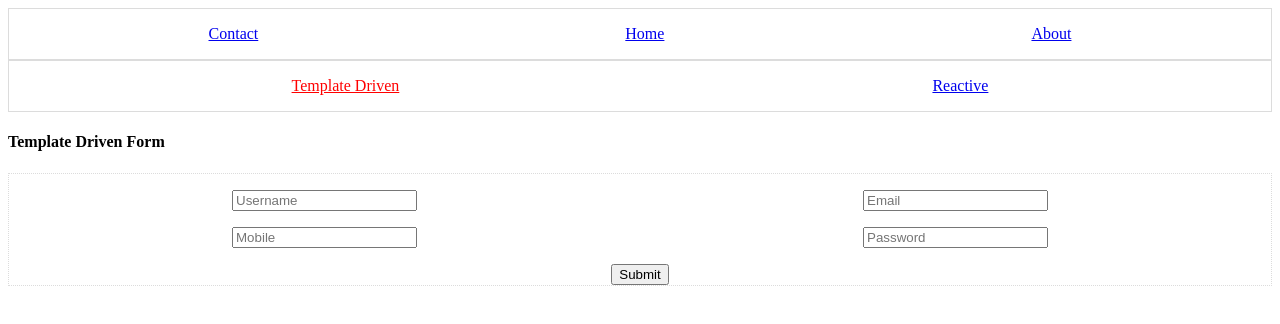
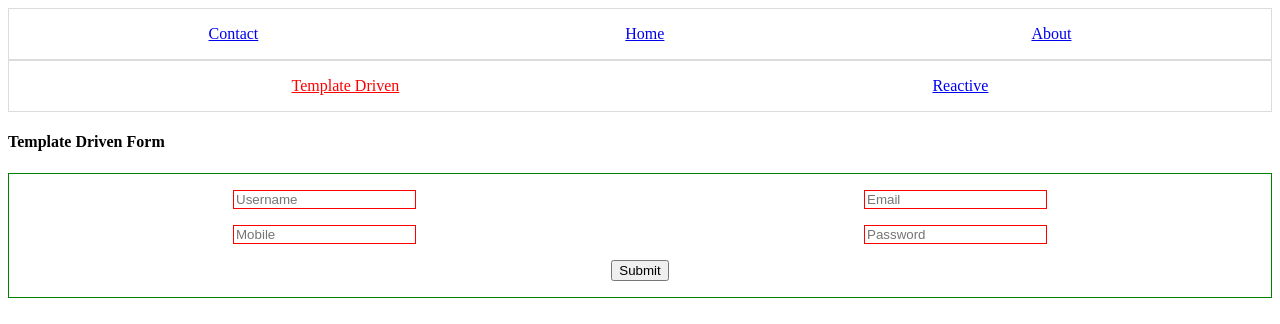
Before and after one commit to aniruddhha/angular, an Angular app in the folder ang-app/: page /tmp in a window 1280 px wide. Shown: the top 324 px of the page. Built offline with nearby package versions, Linux system fonts and the light colour scheme.

Commit message:
validation : control and form level validation

```diff
--- a/ang-app/src/app/temp-from/temp-from.component.css
+++ b/ang-app/src/app/temp-from/temp-from.component.css
@@ -7,3 +7,7 @@
 .brd {
     border: 1px dotted gainsboro;
 }
+
+.mg {
+    margin: 1em;
+}
--- a/ang-app/src/app/temp-from/temp-from.component.html
+++ b/ang-app/src/app/temp-from/temp-from.component.html
@@ -1,16 +1,20 @@
 <div>
     <h4>Template Driven Form</h4>
 </div>
-<form class="brd" #frm="ngForm" (ngSubmit)="frmSub(frm)">
+<form [style.border]="(frm.pristine || frm.valid) ? brdValid : brdInvalid" #frm="ngForm" (ngSubmit)="frmSub(frm)">
     <div class="frm">
-        <input type="text" name="userName" placeholder="Username" ngModel>
-        <input type="text" name="email" placeholder="Email" ngModel>
+        <input [style.border]="usNm.valid ? brdValid : brdInvalid" type="text" name="userName" placeholder="Username"
+            #usNm="ngModel" required ngModel>
+        <input [style.border]="em.valid ? brdValid : brdInvalid" type="text" name="email" placeholder="Email"
+            #em="ngModel" ngModel required>
     </div>
     <div class="frm">
-        <input type="text" name="mobile" placeholder="Mobile" ngModel>
-        <input type="text" name="password" placeholder="Password" ngModel>
+        <input [style.border]="mb.valid ? brdValid : brdInvalid" type="text" name="mobile" placeholder="Mobile"
+            #mb="ngModel" ngModel required>
+        <input [style.border]="pass.valid ? brdValid : brdInvalid" type="text" name="password" placeholder="Password"
+            #pass="ngModel" ngModel required>
     </div>
-    <div class="frm">
+    <div class="frm mg">
         <input type="submit">
     </div>
 </form>
--- a/ang-app/src/app/temp-from/temp-from.component.ts
+++ b/ang-app/src/app/temp-from/temp-from.component.ts
@@ -8,6 +8,9 @@ import { NgForm } from '@angular/forms';
 })
 export class TempFromComponent implements OnInit {
 
+  readonly brdInvalid = '1px solid red'
+  readonly brdValid = '1px solid green'
+
   constructor() { }
 
   ngOnInit(): void {
@@ -15,6 +18,7 @@ export class TempFromComponent implements OnInit {
 
   frmSub(frm: NgForm) {
     console.log(frm)
+    console.log(frm.value)
     console.log(`Form Submitted`)
   }
 }
```
